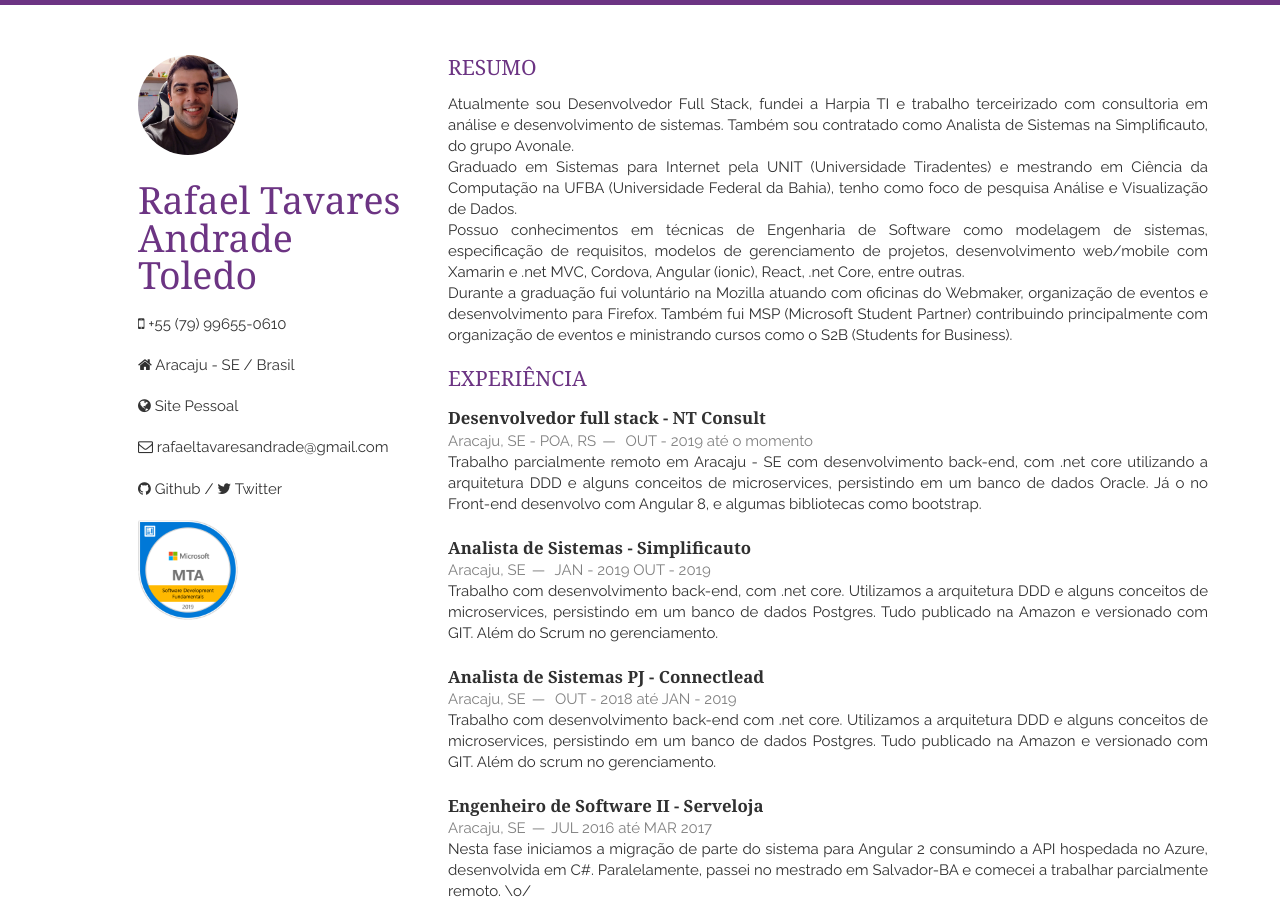
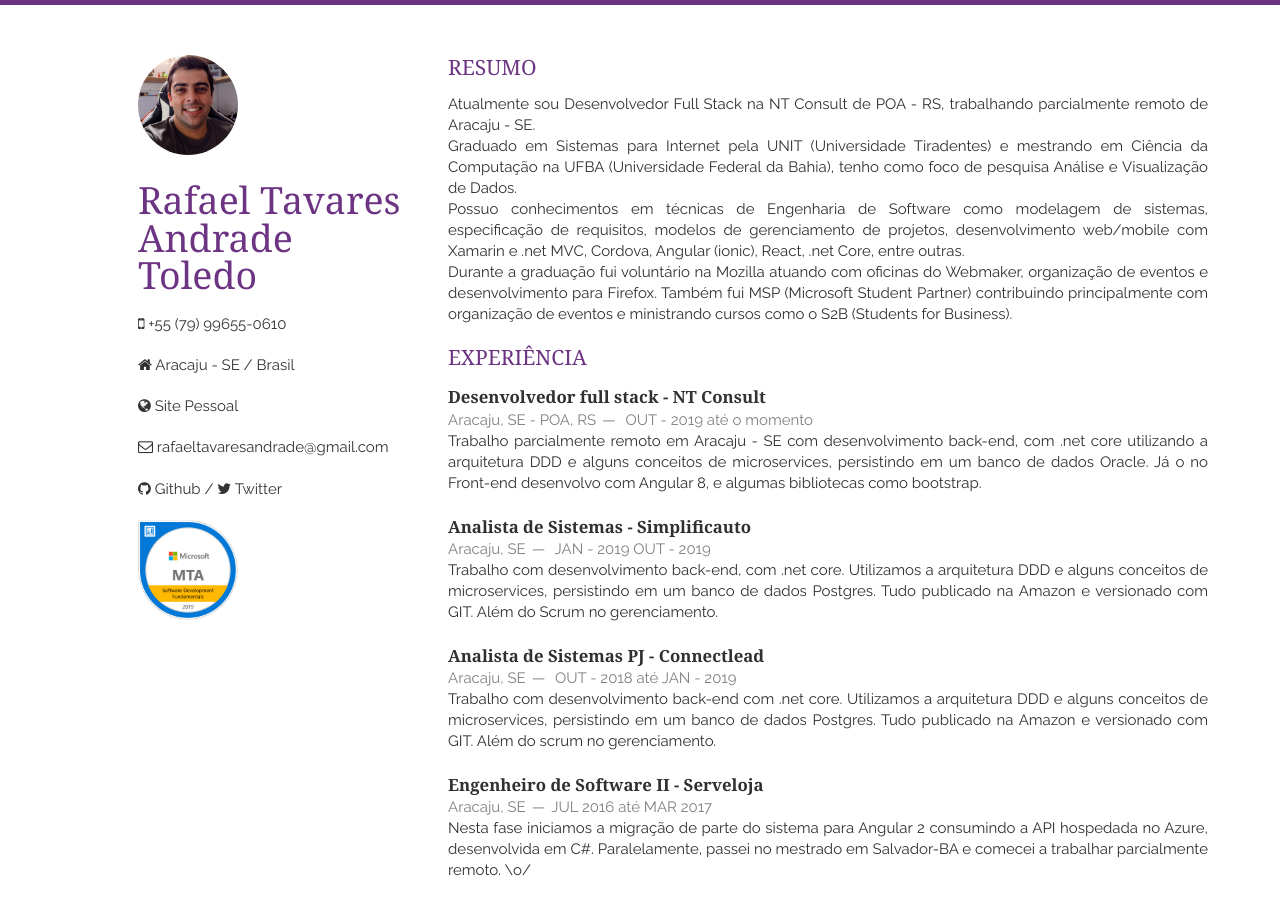
Before and after one commit to RafasTavares/resume-cv, a Jekyll site: the page built from index.html, in a window 1280 px wide and 900 px high. Built offline with Jekyll 4.4.1, drawn with Linux system fonts in a browser that asks for light colours; nearby versions of some CDN libraries; the list of posts is cut into pages by our own code.

Commit message:
Update abstract.html

```diff
--- a/_includes/abstract.html
+++ b/_includes/abstract.html
@@ -1,7 +1,7 @@
 <section class="thirteen columns">
 <h1>Resumo</h1>
 <p>
-Atualmente sou Desenvolvedor Full Stack, fundei a Harpia TI e trabalho terceirizado com consultoria em análise e desenvolvimento de sistemas. Também sou contratado como Analista de Sistemas na Simplificauto, do grupo Avonale.
+Atualmente sou Desenvolvedor Full Stack na NT Consult de POA - RS, trabalhando parcialmente remoto de Aracaju - SE.
 <br/>
 Graduado em Sistemas para Internet pela UNIT (Universidade Tiradentes) e mestrando em Ciência da Computação na UFBA (Universidade Federal da Bahia), tenho como foco de pesquisa Análise e Visualização de Dados.
 <br/>
```
